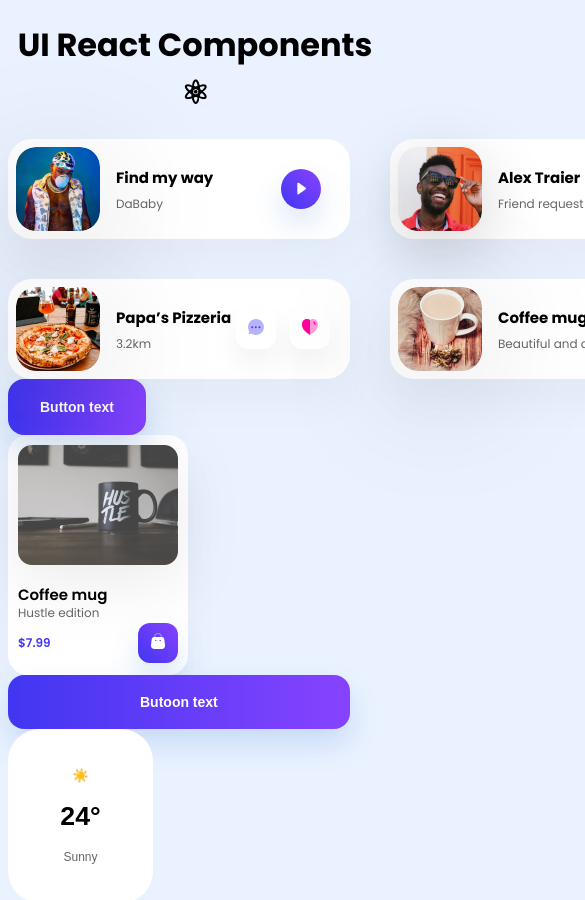
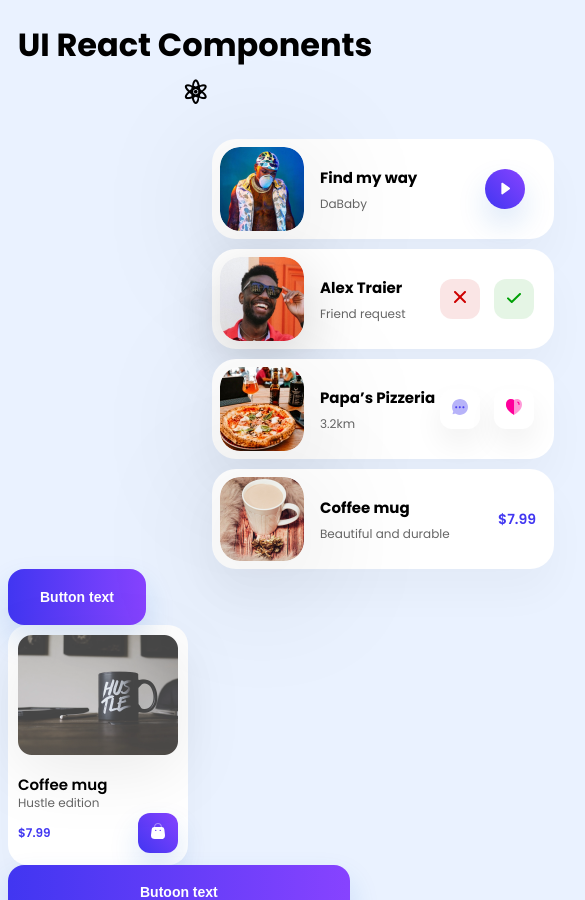
Before and after one commit to mancillajonathan/ui-react-components, a React (Create React App) app: page / in a window 390 px wide. Shown: the top 900 px of the page, 585 px wide, since content can reach past the window. Built offline with nearby package versions, Linux system fonts and the light colour scheme.

Commit message:
Media Query for SmallCardsLayout component

```diff
--- a/src/App.js
+++ b/src/App.js
@@ -1,6 +1,5 @@
 import React from 'react';
 import './App.css';
-import SmallCardLayout from './layouts/SmallCardsLayout';
 import Weather from './components/Weather';
 import SmallButton from './components/SmallButton';
 import LargeButton from './components/LargeButton';
--- a/src/layouts/SmallCardsLayout.js
+++ b/src/layouts/SmallCardsLayout.js
@@ -8,11 +8,18 @@ import ProductCard from '../components/ProductCard';
 
 const Layout = styled.div`
 	display: grid;
-	width: auto;
+	width: 750px;
+	justify-content: center;
 	grid-template-columns: 342px 342px;
 	grid-template-rows: 100px 100px;
-	grid-row-gap: 40px;
+	grid-row-gap: 36px;
 	grid-column-gap: 40px;
+
+	@media screen and (max-width: 750px) {
+		grid-template-columns: 342px;
+		grid-template-rows: repeat(4, 100px);
+		grid-row-gap: 10px;
+	}
 `;
 
 const SmallCardsLayout = () => {
```
